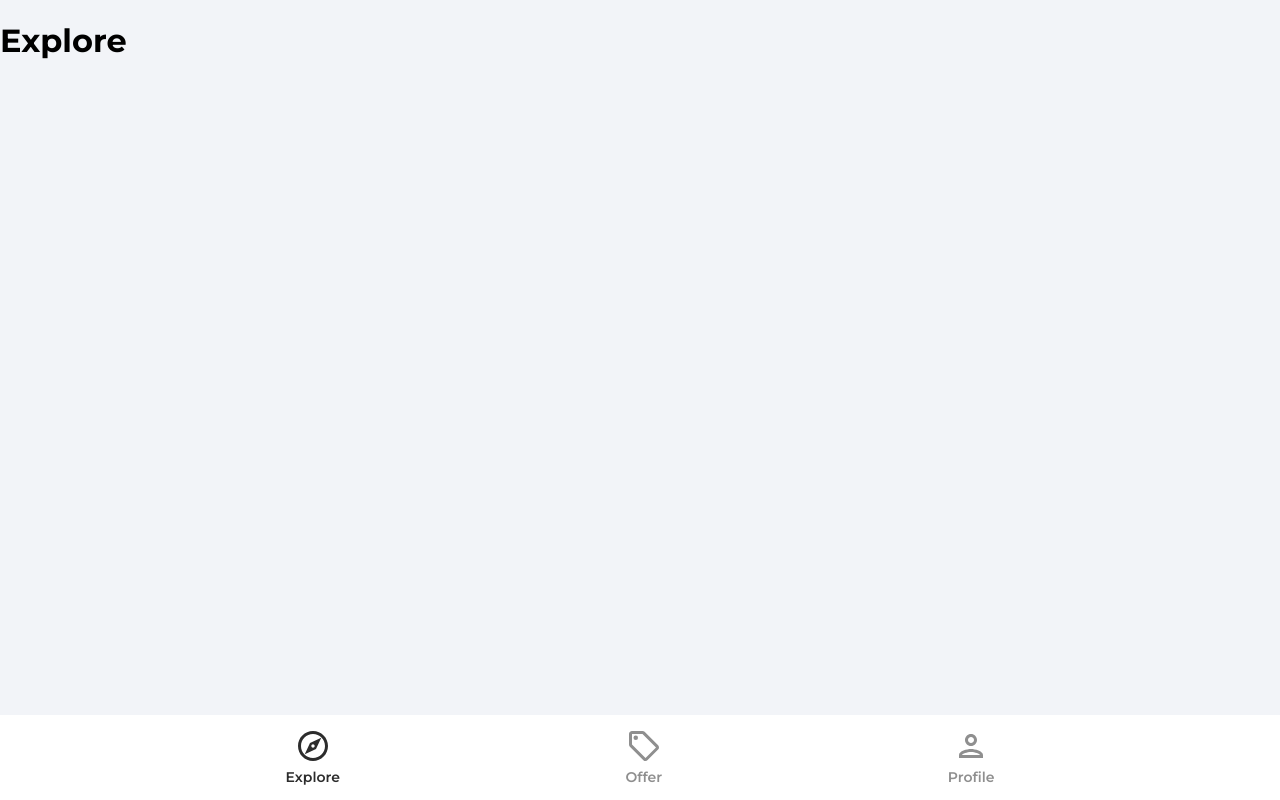
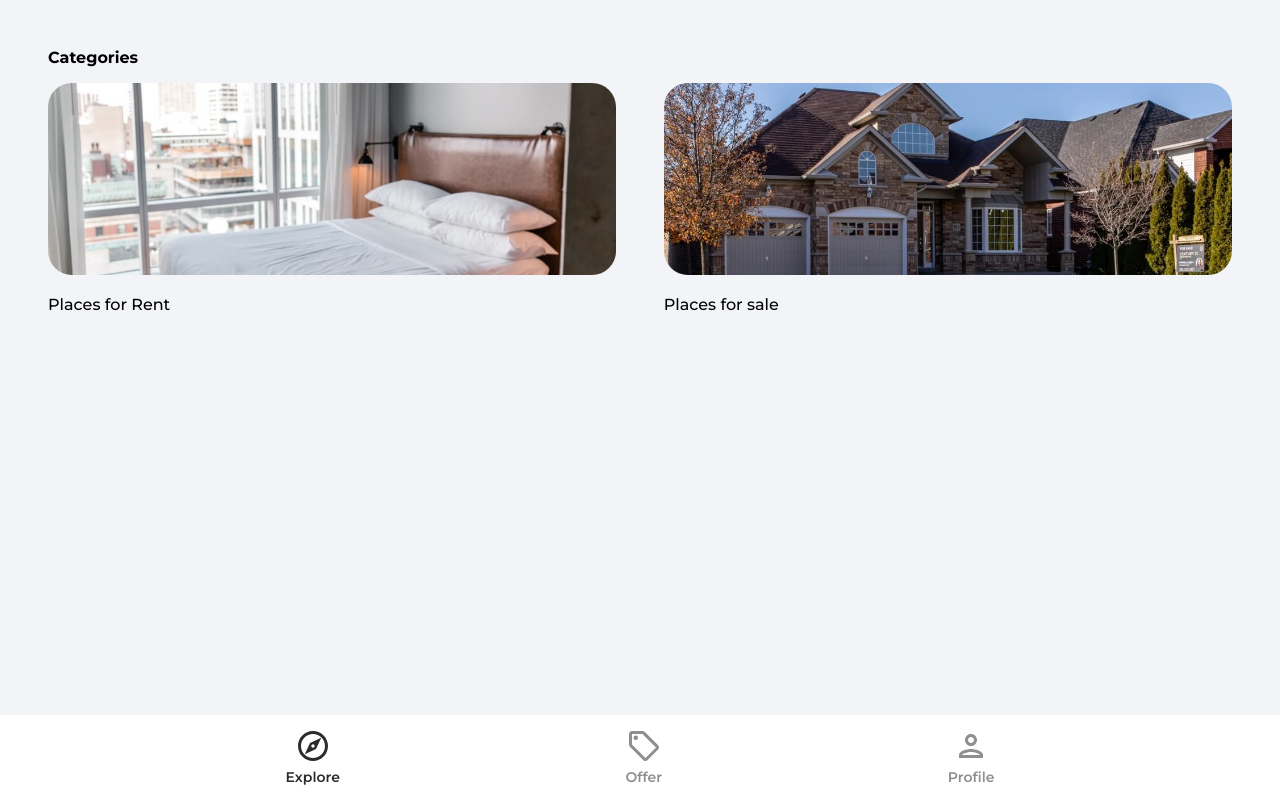
Before and after one commit to JohnKarima/House-Marketplace, a React (Create React App) app: page / in a window 1280 px wide. Built offline with nearby package versions, Linux system fonts and the light colour scheme.

Commit message:
Flesh out Explore Page and add Category Page

```diff
--- a/src/App.js
+++ b/src/App.js
@@ -4,6 +4,7 @@
 import Navbar from './components/Navbar'
 import PrivateRoute from './components/PrivateRoute'
 import Explore from './pages/Explore'
+import Category from './pages/Category'
 import Offers from './pages/Offers'
 import SignIn from './pages/SignIn'
 import SignUp from './pages/SignUp'
@@ -17,6 +18,8 @@
         <Routes>
           <Route path="/" element={<Explore />} />
           <Route path="/offers" element={<Offers />} />
+          <Route path="/category/:categoryName" element={<Category />} />
+
           <Route path="/profile" element={<PrivateRoute />}>
             <Route path="/profile" element={<Profile />} />
           </Route>
--- /dev/null
+++ b/src/pages/Category.jsx
@@ -0,0 +1,9 @@
+import React from 'react'
+
+function Category() {
+  return (
+    <div>Category</div>
+  )
+}
+
+export default Category
--- a/src/pages/Explore.jsx
+++ b/src/pages/Explore.jsx
@@ -1,5 +1,37 @@
+import { Link } from 'react-router-dom'
+import rentCategoryImage from '../assets/jpg/rentCategoryImage.jpg'
+import sellCategoryImage from '../assets/jpg/sellCategoryImage.jpg'
+
 function Explore() {
-  return <div><h1>Explore</h1></div>;
+  return (
+    <div className="explore">
+      <header>
+        <p className="pageHeader"></p>
+      </header>
+      <main>
+        {/* Slider */}
+        <p className="exploreCategoryHeading">Categories</p>
+        <div className="exploreCategories">
+          <Link to="/category/rent">
+            <img
+              src={rentCategoryImage}
+              alt="rent"
+              className="exploreCategoryImg"
+            />
+            <p className="exploreCategoryName">Places for Rent</p>
+          </Link>
+          <Link to="/category/sell">
+            <img
+              src={sellCategoryImage}
+              alt="sell"
+              className="exploreCategoryImg"
+            />
+            <p className="exploreCategoryName">Places for sale</p>
+          </Link>
+        </div>
+      </main>
+    </div>
+  )
 }
 
-export default Explore;
+export default Explore
```
